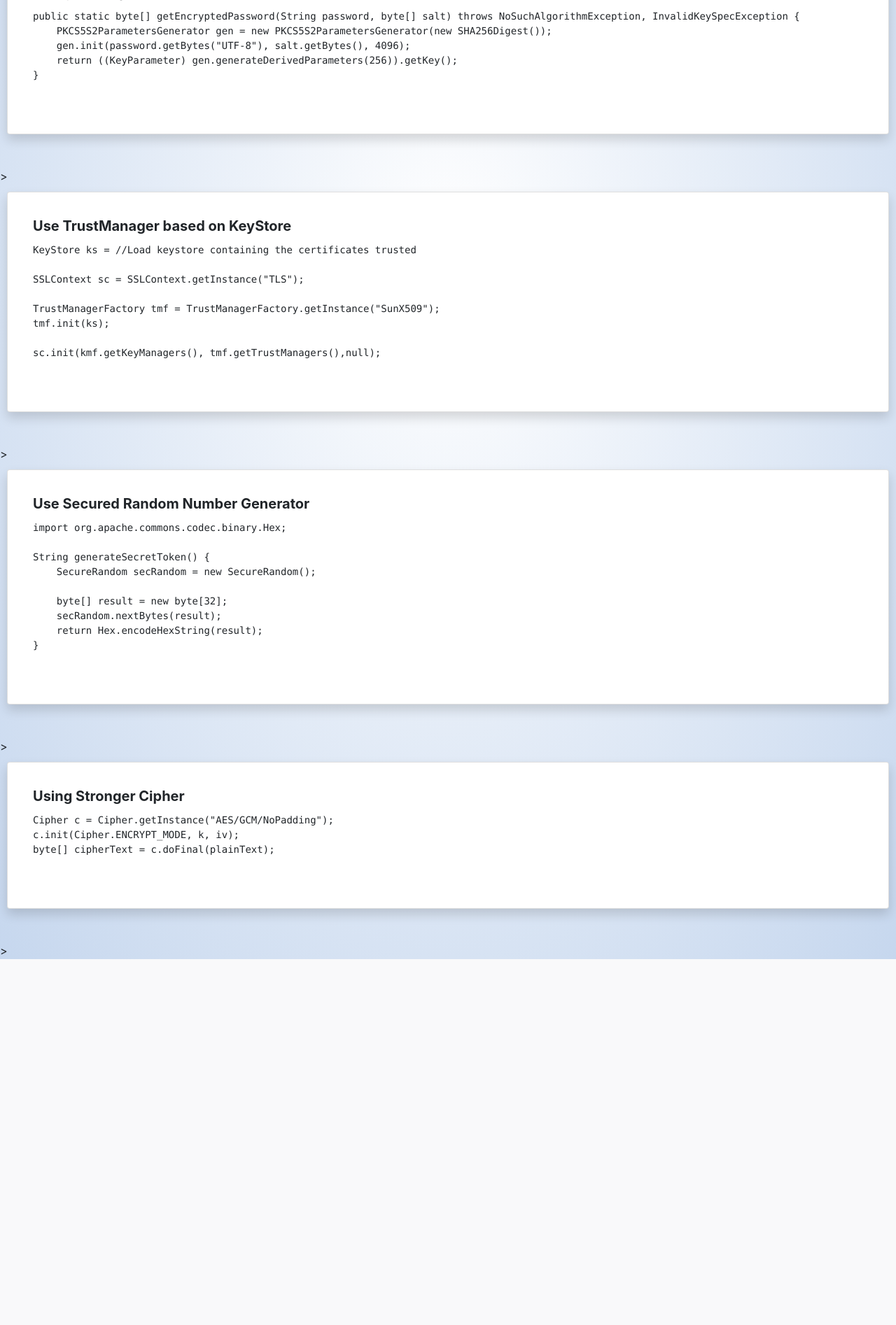
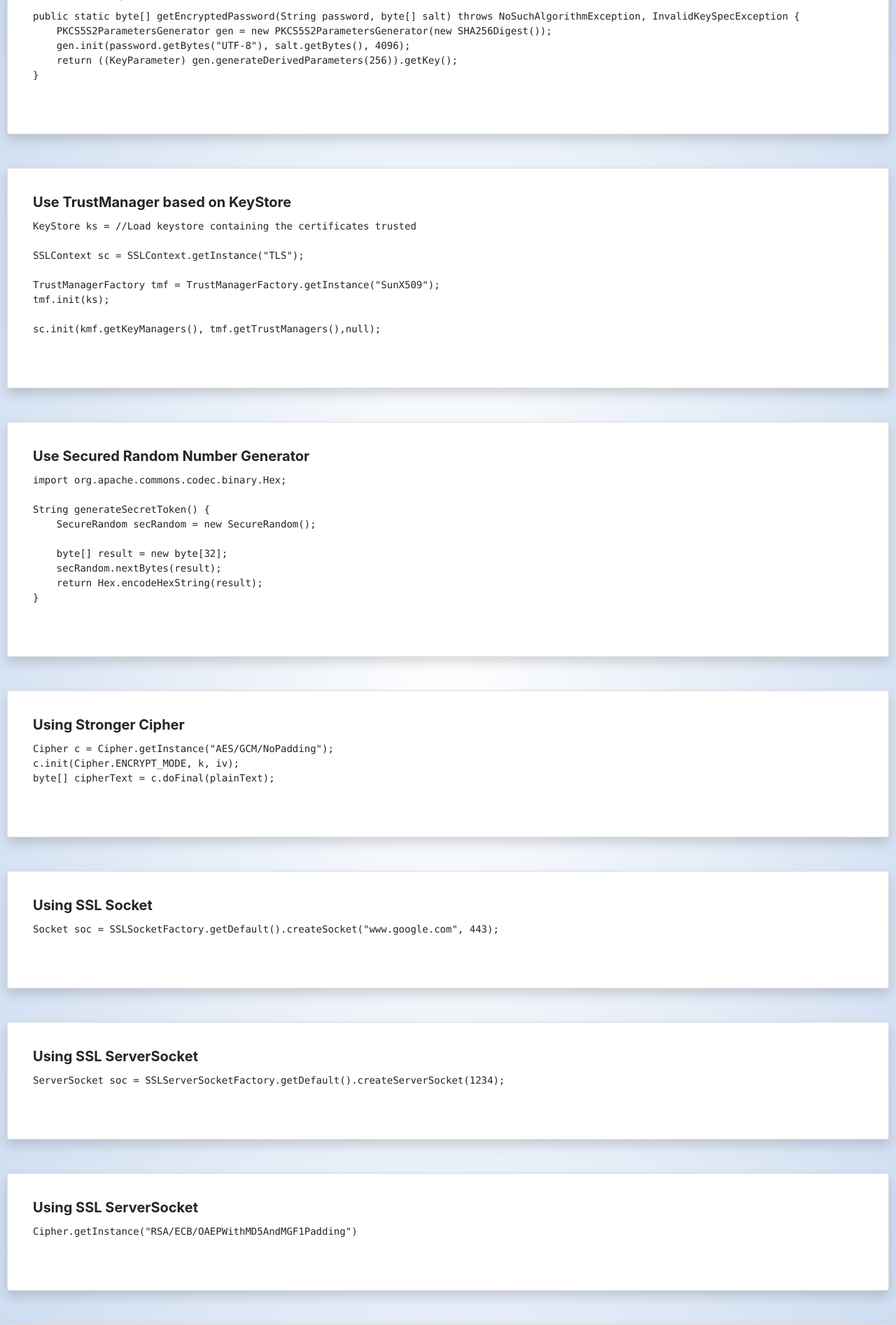
Before and after one commit to bsse1017kavi/SPL3, a Django app: page /solutions in a window 1280 px wide. Shown: the part 604-2498 px from the top of the page at 70% size. Before the commit the page ends 1975 px from the top, so only its background shows below. Run offline with Django 3.2, Linux system fonts and the light colour scheme; some libraries are stand-ins or nearby versions.

Commit message:
Further added more rules

```diff
--- a/playground/crypto_logic/jadx.py
+++ b/playground/crypto_logic/jadx.py
@@ -71,7 +71,11 @@ def search_rule_violation(directory_path):
                                 report_desc += "Line: " + content[new_lines[line_number-2]+1:new_lines[line_number-1]].strip() + "\n"
                                 report_desc += "Solution: " + solutions[key] + "\n\n"
 
-            report_summary = report_summary.replace(" Random", "Random")
+            # report_summary = report_summary.replace(" Random", "Random")
+            # report_summary = report_summary.replace(" ServerSocket", "ServerSocket")
+            # report_desc = report_desc.replace(" ServerSocket", "ServerSocket")
+            # report_summary = report_summary.replace(" Socket", "Socket")
+            # report_desc = report_desc.replace(" Socket", "Socket")
             report_desc = report_desc.replace("<button","<p")
             report_desc = report_desc.replace("</button>","</p>")
 
--- a/playground/crypto_logic/sec_tool_rules.txt
+++ b/playground/crypto_logic/sec_tool_rules.txt
@@ -4,3 +4,8 @@ MessageDigest.getInstance:“MD5”,“SHA1",“SHA-1”:<button onclick=f("sol3
 implements:HostNameVerifier, TrustManager:<button onclick=f("sol4")>Use TrustManager based on KeyStore</button>
 Random: Random,java.util.Random:<button onclick=f("sol5")>Using Secure Random Number Generator</button>
 "DES":"DES","DES/ECB/PKCS5Padding":<button onclick=f("sol6")>Using Stronger Cipher</button>
+Socket: Socket:<button onclick=f("sol7")>Using SSL Socket</button>
+ServerSocket: ServerSocket:<button onclick=f("sol8")>Using SSL Server Socket</button>
+RSA:"RSA/NONE/NoPadding":<button onclick=f("sol9")>Using RSA with Padding</button>
+"Blowfish":.init(64):<button onclick=f("sol10")>Using at least 128 bit Entropy</button>
+KeyPairGenerator.getInstance("RSA"):.initialize(512):<button onclick=f("sol11")>Using at least 2048 bit Key</button>
--- a/playground/views.py
+++ b/playground/views.py
@@ -47,10 +47,10 @@ def combine_report(reports):
     global combine_report
     result = '<pre>'
 
-    client_server_violations = ["SSL", "HostNameVerifier", " TrustManager"]
-    encryption_violations = ["AES", "DES", "AES/ECB/PKCS5Padding", "AES/CBC/PKCS5Padding"]
+    client_server_violations = ["SSL", "HostNameVerifier", " TrustManager", " Socket", " ServerSocket"]
+    encryption_violations = ["AES", "DES", "AES/ECB/PKCS5Padding", "AES/CBC/PKCS5Padding", "RSA", "KeyPairGenerator.getInstance(\"RSA\")"]
     hash_violations = ["MD5","SHA1","SHA-1"]
-    prng_violations = ["java.util.Random"]
+    prng_violations = ["java.util.Random","Random "]
 
     for report in reports:
         report = report.replace("SHA-1", "SHA1")
@@ -60,17 +60,33 @@ def combine_report(reports):
             if report.find(item) != -1:
                 if item=="SSL":
                     s = "There is a weak security protocol\n"
-                elif item=="HostNameVerifier" or " TrustManager":
+                elif item=="HostNameVerifier" or item == " TrustManager":
                     s = "There is a weak TrustManager security protocol\n"
+                elif item==" Socket":
+                    s = "There is a weak Socket security protocol\n"
+                else:
+                    s = "There is a weak ServerSocket security protocol\n"
                 # s+= "Solution: <a href=\"/solutions#gcm\">Use GCM</a>\n"
                 if item=="SSL":
                     s+= "Solution: " + return_button("Use stronger SSL Context", "sol1")
-                elif item=="HostNameVerifier" or "TrustManager":
-                     s+= "Solution: " + return_button("Use TrustManager based on KeyStore", "sol4")
+                elif item=="HostNameVerifier" or item == "TrustManager":
+                    s+= "Solution: " + return_button("Use TrustManager based on KeyStore", "sol4")
+                else:
+                    if item==" Socket":
+                        s+= "Solution: " + return_button("Using SSL Socket", "sol7")
+                    elif item==" ServerSocket":
+                        s+= "Solution: " + return_button("Using SSL Server Socket", "sol8")
                 if result.find(s) == -1:
                     result += s
+
                 if item == " TrustManager":
-                    s = item + "is not safe to use\n"
+                    s = "TrustManager is not safe to use\n"
+                elif item == "Random ":
+                    s = "Random is not safe to use\n"
+                elif item==" Socket":
+                    s= "Socket is not safe to use\n"
+                elif item==" ServerSocket":
+                    s= "ServerSocket is not safe to use\n"
                 else:
                     s = item + " is not safe to use\n"
                 if result.find(s) == -1:
@@ -85,6 +101,10 @@ def combine_report(reports):
                 # s+= "Solution: <a href=\"/solutions#gcm\">Use GCM</a>\n"
                 if item=="DES":
                     s+= "Solution: " + return_button("Using Stronger Cipher", "sol6")
+                elif item=="KeyPairGenerator.getInstance(\"RSA\")":
+                    s+= "Solution: " + return_button("Using at least 2048 bit Key", "sol11")
+                elif item=="RSA":
+                    s+= "Solution: " + return_button("Using RSA with Padding", "sol9")
                 else:
                     s+= "Solution: " + return_button("Use GCM", "sol2")
                 if result.find(s) == -1:
@@ -127,6 +147,8 @@ def combine_report(reports):
         # result += "\n"
 
         # print(result+"$$$")
+
+        # result+="From " + report + "\n"
 
     result += "</pre>"
 
--- a/templates/solutions.html
+++ b/templates/solutions.html
@@ -78,7 +78,7 @@ public static byte[] getEncryptedPassword(String password, byte[] salt) throws N
 }
                 </pre>
             </div>
-        </div>>
+        </div>
 
         <div class="card shadow p-3 mb-5 bg-white rounded" style="margin: 10px;" id="untrusted_hostnameverifier">
             <div class="card-body" id="sol4">
@@ -94,7 +94,7 @@ tmf.init(ks);
 sc.init(kmf.getKeyManagers(), tmf.getTrustManagers(),null);
                 </pre>
             </div>
-        </div>>
+        </div>
 
         <div class="card shadow p-3 mb-5 bg-white rounded" style="margin: 10px;" id="untrustrusted_prng">
             <div class="card-body" id="sol5">
@@ -111,7 +111,7 @@ String generateSecretToken() {
 }
                 </pre>
             </div>
-        </div>>
+        </div>
 
         <div class="card shadow p-3 mb-5 bg-white rounded" style="margin: 10px;" id="untrustrusted_prng">
             <div class="card-body" id="sol6">
@@ -122,9 +122,54 @@ c.init(Cipher.ENCRYPT_MODE, k, iv);
 byte[] cipherText = c.doFinal(plainText);
                 </pre>
             </div>
-        </div>>
+        </div>
 
+        <div class="card shadow p-3 mb-5 bg-white rounded" style="margin: 10px;" id="untrustrusted_prng">
+            <div class="card-body" id="sol7">
+                <h5 class="card-title"><b>Using SSL Socket</b></h5>
+                <pre>
+Socket soc = SSLSocketFactory.getDefault().createSocket("www.google.com", 443);
+                </pre>
+            </div>
+        </div>
 
+        <div class="card shadow p-3 mb-5 bg-white rounded" style="margin: 10px;" id="untrustrusted_prng">
+            <div class="card-body" id="sol8">
+                <h5 class="card-title"><b>Using SSL ServerSocket</b></h5>
+                <pre>
+ServerSocket soc = SSLServerSocketFactory.getDefault().createServerSocket(1234);
+                </pre>
+            </div>
+        </div>
+
+        <div class="card shadow p-3 mb-5 bg-white rounded" style="margin: 10px;" id="untrustrusted_prng">
+            <div class="card-body" id="sol9">
+                <h5 class="card-title"><b>Using SSL ServerSocket</b></h5>
+                <pre>
+Cipher.getInstance("RSA/ECB/OAEPWithMD5AndMGF1Padding")
+                </pre>
+            </div>
+        </div>
+
+        <div class="card shadow p-3 mb-5 bg-white rounded" style="margin: 10px;" id="untrustrusted_prng">
+            <div class="card-body" id="sol10">
+                <h5 class="card-title"><b>Using at least 128 bit Entropy</b></h5>
+                <pre>
+KeyGenerator keyGen = KeyGenerator.getInstance("Blowfish");
+keyGen.init(128);
+                </pre>
+            </div>
+        </div>
+
+        <div class="card shadow p-3 mb-5 bg-white rounded" style="margin: 10px;" id="untrustrusted_prng">
+            <div class="card-body" id="sol11">
+                <h5 class="card-title"><b>Using at least 2048 bit Key</b></h5>
+                <pre>
+KeyPairGenerator keyGen = KeyPairGenerator.getInstance("RSA");
+keyGen.initialize(2048);
+                </pre>
+            </div>
+        </div>
 
     </body>
 </html>
```
